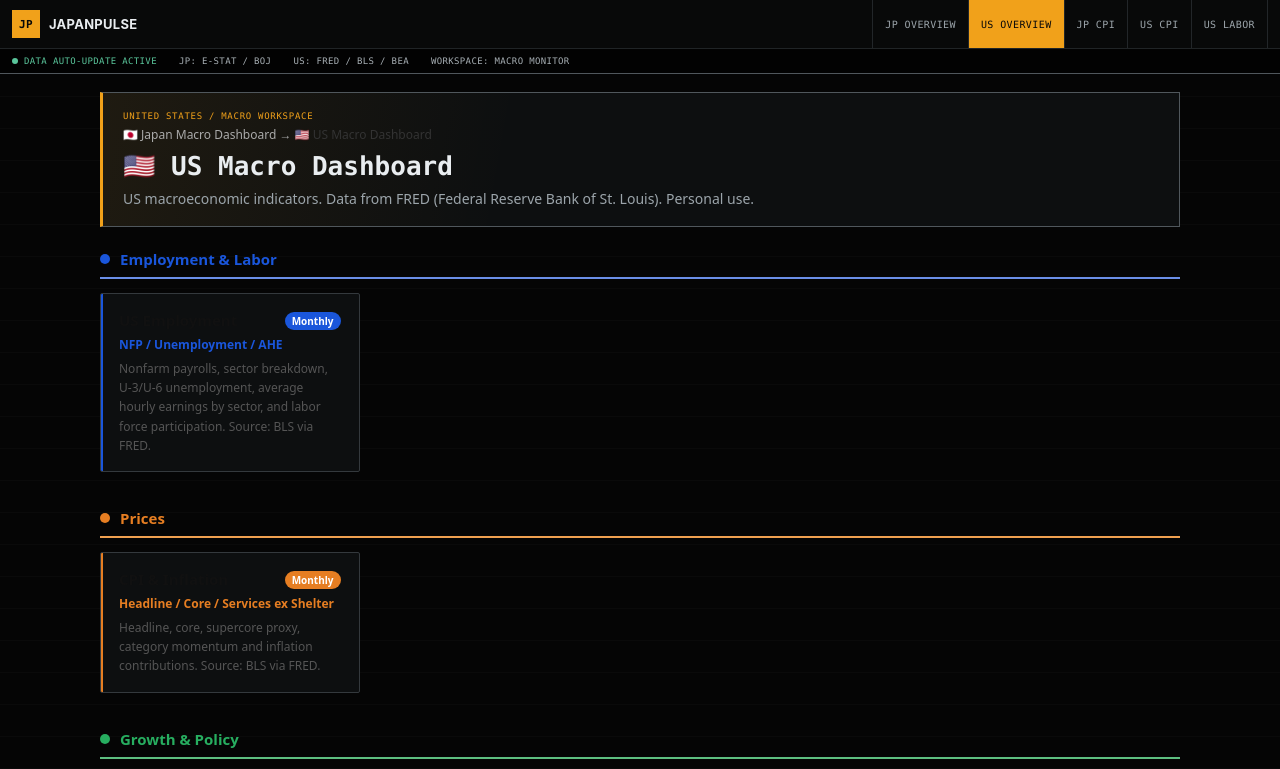
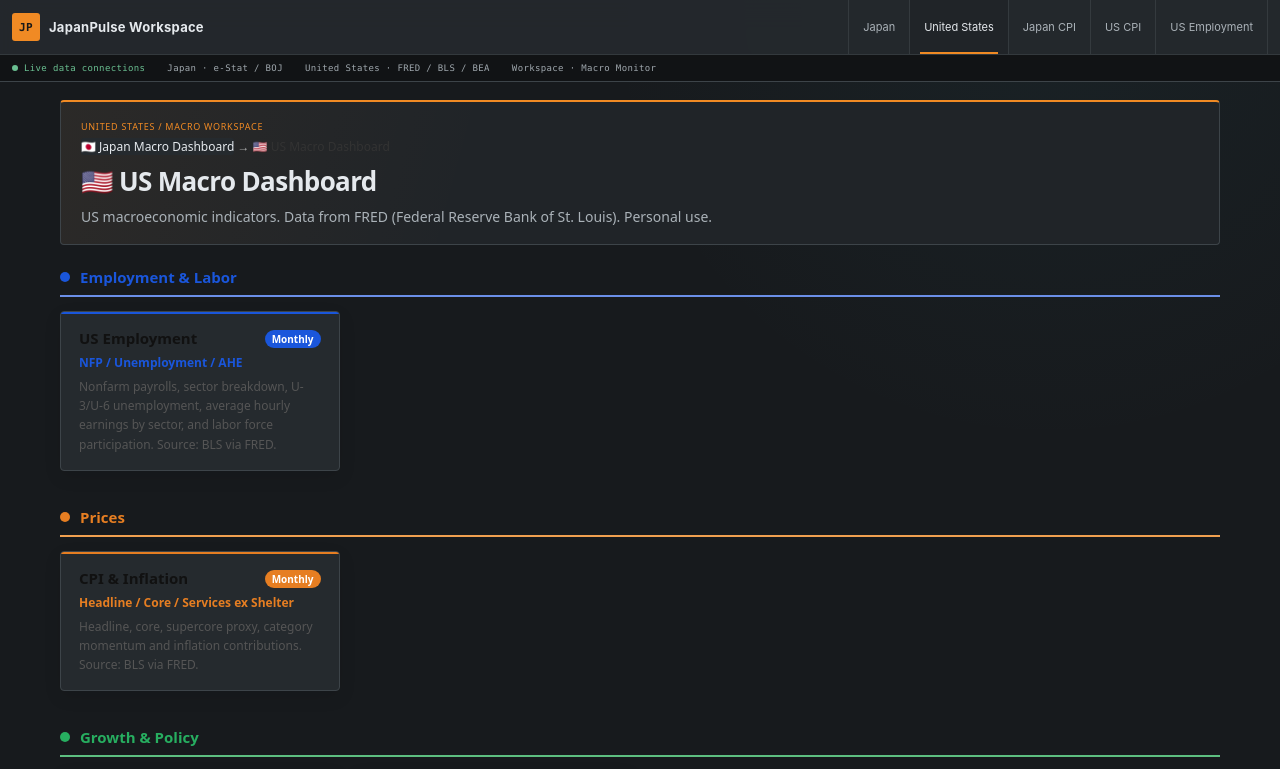
Before and after one commit to Hikky-fuji/japanpulse, a Next.js app: page /us in a window 1280 px wide. Shown: the top 769 px of the page. Built offline with nearby package versions, Linux system fonts and the light colour scheme.

Commit message:
Refine dashboard with Eikon-inspired workspace

```diff
--- a/app/components/ChartTheme.js
+++ b/app/components/ChartTheme.js
@@ -2,9 +2,9 @@
 
 import { Chart } from 'chart.js'
 
-Chart.defaults.color = '#9ca5ab'
-Chart.defaults.borderColor = '#34393d'
-Chart.defaults.font.family = 'ui-monospace, SFMono-Regular, Menlo, Monaco, Consolas, monospace'
+Chart.defaults.color = '#aab2b8'
+Chart.defaults.borderColor = '#3d4449'
+Chart.defaults.font.family = 'Inter, ui-sans-serif, system-ui, sans-serif'
 
 export default function ChartTheme() {
   return null
--- a/app/components/SiteChrome.js
+++ b/app/components/SiteChrome.js
@@ -6,13 +6,13 @@ import { usePathname } from 'next/navigation'
 const NAV_ITEMS = [
   {
     href: '/',
-    label: 'JP OVERVIEW',
+    label: 'Japan',
     match: path => !path.startsWith('/us') && !['/cpi', '/tokyo-cpi', '/ppi'].includes(path),
   },
-  { href: '/us', label: 'US OVERVIEW', match: path => path === '/us' || path === '/us-macro' },
-  { href: '/cpi', label: 'JP CPI', match: path => path === '/cpi' || path === '/tokyo-cpi' || path === '/ppi' },
+  { href: '/us', label: 'United States', match: path => path === '/us' || path === '/us-macro' },
+  { href: '/cpi', label: 'Japan CPI', match: path => path === '/cpi' || path === '/tokyo-cpi' || path === '/ppi' },
   { href: '/us/cpi', label: 'US CPI', match: path => path === '/us/cpi' },
-  { href: '/us/employment', label: 'US LABOR', match: path => path === '/us/employment' },
+  { href: '/us/employment', label: 'US Employment', match: path => path === '/us/employment' },
 ]
 
 export function SiteHeader() {
@@ -23,7 +23,7 @@ export function SiteHeader() {
       <div className="terminal-header__main">
         <Link className="terminal-brand" href="/">
           <span className="terminal-brand__mark">JP</span>
-          <span className="terminal-brand__name">JAPANPULSE</span>
+          <span className="terminal-brand__name">JapanPulse Workspace</span>
         </Link>
         <nav className="terminal-nav" aria-label="Primary navigation">
           {NAV_ITEMS.map(item => (
@@ -39,10 +39,10 @@ export function SiteHeader() {
       </div>
       <div className="terminal-statusbar">
         <div className="terminal-statusbar__inner">
-          <span className="terminal-statusbar__live">DATA AUTO-UPDATE ACTIVE</span>
-          <span>JP: E-STAT / BOJ</span>
-          <span>US: FRED / BLS / BEA</span>
-          <span>WORKSPACE: MACRO MONITOR</span>
+          <span className="terminal-statusbar__live">Live data connections</span>
+          <span>Japan · e-Stat / BOJ</span>
+          <span>United States · FRED / BLS / BEA</span>
+          <span>Workspace · Macro Monitor</span>
         </div>
       </div>
     </header>
@@ -52,8 +52,8 @@ export function SiteHeader() {
 export function SiteFooter() {
   return (
     <footer className="terminal-footer">
-      <span>JAPANPULSE · MACRO DATA WORKSPACE</span>
-      <span>PERSONAL RESEARCH USE</span>
+      <span>JapanPulse · Macro Data Workspace</span>
+      <span>Personal research use</span>
     </footer>
   )
 }
--- a/app/globals.css
+++ b/app/globals.css
@@ -1,16 +1,16 @@
 :root {
   color-scheme: dark;
-  --jp-black: #050505;
-  --jp-surface: #0d0f10;
-  --jp-surface-raised: #151819;
-  --jp-surface-hover: #1c2022;
-  --jp-line: #34393d;
-  --jp-line-strong: #50575c;
-  --jp-text: #e9edf0;
-  --jp-muted: #9ca5ab;
-  --jp-orange: #f1a11a;
-  --jp-blue: #56a7d8;
-  --jp-green: #5ac59b;
+  --jp-black: #171a1d;
+  --jp-surface: #202428;
+  --jp-surface-raised: #252a2e;
+  --jp-surface-hover: #2d3337;
+  --jp-line: #3d4449;
+  --jp-line-strong: #555d63;
+  --jp-text: #e5e9ed;
+  --jp-muted: #aab2b8;
+  --jp-orange: #f08a24;
+  --jp-blue: #42a9bc;
+  --jp-green: #6abf91;
   --jp-red: #ff6b6b;
 }
 
@@ -26,9 +26,8 @@ body {
   min-width: 320px;
   margin: 0;
   background:
-    linear-gradient(rgba(255, 255, 255, .018) 1px, transparent 1px),
+    radial-gradient(circle at 82% 0%, rgba(66, 169, 188, .055), transparent 28rem),
     var(--jp-black);
-  background-size: 100% 32px;
   color: var(--jp-text);
   font-family: Inter, ui-sans-serif, system-ui, -apple-system, BlinkMacSystemFont, "Segoe UI", sans-serif;
 }
@@ -48,15 +47,15 @@ a {
   position: sticky;
   z-index: 30;
   top: 0;
-  border-bottom: 1px solid var(--jp-line-strong);
-  background: rgba(9, 10, 10, .96);
+  border-bottom: 1px solid var(--jp-line);
+  background: rgba(37, 41, 45, .97);
   backdrop-filter: blur(14px);
 }
 
 .terminal-header__main {
   display: flex;
   width: min(1280px, calc(100% - 24px));
-  min-height: 48px;
+  min-height: 54px;
   margin: 0 auto;
   align-items: center;
   justify-content: space-between;
@@ -80,8 +79,9 @@ a {
   width: 28px;
   height: 28px;
   place-items: center;
+  border-radius: 3px;
   background: var(--jp-orange);
-  color: #080808;
+  color: #181818;
   font-family: ui-monospace, SFMono-Regular, Menlo, Monaco, Consolas, monospace;
   font-size: 11px;
   font-weight: 800;
@@ -103,18 +103,17 @@ a {
 .terminal-nav__link {
   display: flex;
   align-items: center;
-  border-right: 1px solid #222629;
-  padding: 0 12px;
+  position: relative;
+  border-right: 1px solid #343a3e;
+  padding: 0 14px;
   color: var(--jp-muted);
-  font-family: ui-monospace, SFMono-Regular, Menlo, Monaco, Consolas, monospace;
-  font-size: 10px;
-  letter-spacing: .04em;
+  font-size: 11px;
   text-decoration: none;
   white-space: nowrap;
 }
 
 .terminal-nav__link:first-child {
-  border-left: 1px solid #222629;
+  border-left: 1px solid #343a3e;
 }
 
 .terminal-nav__link:hover {
@@ -123,24 +122,34 @@ a {
 }
 
 .terminal-nav__link.is-active {
+  background: var(--jp-surface);
+  color: var(--jp-text);
+}
+
+.terminal-nav__link.is-active::after {
+  position: absolute;
+  right: 10px;
+  bottom: 0;
+  left: 10px;
+  height: 2px;
   background: var(--jp-orange);
-  color: #090909;
+  content: "";
 }
 
 .terminal-statusbar {
-  border-top: 1px solid #202426;
-  background: #020202;
+  border-top: 1px solid #33393d;
+  background: #111315;
 }
 
 .terminal-statusbar__inner {
   display: flex;
   width: min(1280px, calc(100% - 24px));
-  min-height: 24px;
+  min-height: 26px;
   margin: 0 auto;
   align-items: center;
   gap: 22px;
   overflow: hidden;
-  color: #a7afb4;
+  color: #9fa7ad;
   font-family: ui-monospace, SFMono-Regular, Menlo, Monaco, Consolas, monospace;
   font-size: 9px;
   letter-spacing: .04em;
@@ -173,7 +182,7 @@ a {
   justify-content: space-between;
   gap: 16px;
   border-top: 1px solid var(--jp-line);
-  color: #727b81;
+  color: #858e94;
   font-family: ui-monospace, SFMono-Regular, Menlo, Monaco, Consolas, monospace;
   font-size: 9px;
   letter-spacing: .04em;
@@ -193,6 +202,7 @@ a {
   margin-bottom: 12px !important;
   padding: 10px 12px !important;
   border: 1px solid var(--jp-line-strong) !important;
+  border-radius: 4px;
   background: var(--jp-surface) !important;
 }
 
@@ -203,7 +213,6 @@ a {
 }
 
 .dashboard-page h1 {
-  font-family: ui-monospace, SFMono-Regular, Menlo, Monaco, Consolas, monospace;
   letter-spacing: -.025em;
 }
 
@@ -221,7 +230,7 @@ a {
 }
 
 .dashboard-page td {
-  border-color: #272b2e !important;
+  border-color: #363c40 !important;
 }
 
 .dashboard-page [style*="background: rgb(255, 255, 255)"],
@@ -233,6 +242,7 @@ a {
 .dashboard-page [style*="background: rgb(250, 250, 250)"],
 .dashboard-page [style*="background:#fafafa"] {
   border-color: var(--jp-line) !important;
+  border-radius: 4px !important;
   background: var(--jp-surface-raised) !important;
 }
 
@@ -268,11 +278,11 @@ a {
 }
 
 .dashboard-page canvas {
-  filter: saturate(.9) brightness(1.08);
+  filter: saturate(.88) brightness(1.12);
 }
 
 .dashboard-hub {
-  width: min(1080px, calc(100% - 24px)) !important;
+  width: min(1160px, calc(100% - 24px)) !important;
   max-width: none !important;
   margin: 0 auto !important;
   padding: 18px 0 44px !important;
@@ -282,17 +292,17 @@ a {
 .dashboard-hub__hero {
   margin-bottom: 22px !important;
   padding: 18px 20px;
-  border: 1px solid var(--jp-line-strong);
-  border-left: 3px solid var(--jp-orange);
+  border: 1px solid var(--jp-line);
+  border-top: 2px solid var(--jp-orange);
+  border-radius: 4px;
   background:
-    linear-gradient(100deg, rgba(241, 161, 26, .08), transparent 38%),
+    linear-gradient(105deg, rgba(240, 138, 36, .055), transparent 36%),
     var(--jp-surface);
 }
 
 .dashboard-hub__eyebrow {
   margin-bottom: 5px;
   color: var(--jp-orange);
-  font-family: ui-monospace, SFMono-Regular, Menlo, Monaco, Consolas, monospace;
   font-size: 9px;
   letter-spacing: .08em;
   text-transform: uppercase;
@@ -300,7 +310,7 @@ a {
 
 .dashboard-hub h1 {
   color: var(--jp-text) !important;
-  font-family: ui-monospace, SFMono-Regular, Menlo, Monaco, Consolas, monospace;
+  letter-spacing: -.025em;
 }
 
 .dashboard-hub p {
@@ -327,7 +337,14 @@ a {
 
 .dashboard-hub button {
   border-color: var(--jp-line-strong) !important;
-  border-radius: 2px !important;
+  border-radius: 3px !important;
+  background: var(--jp-surface-raised) !important;
+  color: var(--jp-text) !important;
+}
+
+.dashboard-hub__hero a {
+  border-color: var(--jp-line-strong) !important;
+  border-radius: 3px !important;
   background: var(--jp-surface-raised) !important;
   color: var(--jp-text) !important;
 }
@@ -336,17 +353,19 @@ a {
   position: relative;
   overflow: hidden;
   border: 1px solid var(--jp-line) !important;
-  border-radius: 2px !important;
-  background: var(--jp-surface) !important;
-  box-shadow: none !important;
+  border-radius: 4px !important;
+  background: var(--jp-surface-raised) !important;
+  box-shadow: 0 6px 18px rgba(0, 0, 0, .09) !important;
 }
 
 .indicator-card::before {
   position: absolute;
   top: 0;
-  bottom: 0;
+  right: 0;
+  bottom: auto;
   left: 0;
-  width: 2px;
+  width: auto;
+  height: 2px;
   background: var(--card-accent, var(--jp-orange));
   content: "";
 }
@@ -354,7 +373,7 @@ a {
 .indicator-card:hover {
   border-color: var(--card-accent, var(--jp-orange)) !important;
   background: var(--jp-surface-hover) !important;
-  box-shadow: none !important;
+  box-shadow: 0 10px 24px rgba(0, 0, 0, .16) !important;
   transform: translateY(-1px);
 }
 
--- a/app/layout.js
+++ b/app/layout.js
@@ -5,7 +5,7 @@ import './globals.css'
 
 export const metadata = {
   title: {
-    default: 'JapanPulse Macro Terminal',
+    default: 'JapanPulse Macro Workspace',
     template: '%s | JapanPulse',
   },
   description: 'Japan macroeconomic indicators dashboard powered by e-Stat and Bank of Japan API',
--- a/app/us/cpi/page.module.css
+++ b/app/us/cpi/page.module.css
@@ -1,13 +1,13 @@
 .page {
-  --ink: #e9edf0;
-  --muted: #9ca5ab;
-  --line: #34393d;
-  --panel: #101214;
-  --canvas: #050505;
-  --navy: #101214;
-  --blue: #56a7d8;
-  --teal: #5ac59b;
-  --orange: #f1a11a;
+  --ink: #e5e9ed;
+  --muted: #aab2b8;
+  --line: #3d4449;
+  --panel: #202428;
+  --canvas: #171a1d;
+  --navy: #202428;
+  --blue: #42a9bc;
+  --teal: #6abf91;
+  --orange: #f08a24;
   --red: #ff6b6b;
   min-height: 100vh;
   background: var(--canvas);
@@ -60,13 +60,13 @@
   position: relative;
   overflow: hidden;
   border: 1px solid #50575c;
-  border-left: 3px solid var(--orange);
-  border-radius: 2px;
+  border-top: 2px solid var(--orange);
+  border-radius: 4px;
   padding: 22px 24px;
   color: white;
   background:
-    linear-gradient(100deg, rgba(241, 161, 26, .08), transparent 38%),
-    #0d0f10;
+    linear-gradient(105deg, rgba(240, 138, 36, .055), transparent 36%),
+    #202428;
   box-shadow: none;
 }
 
@@ -93,7 +93,7 @@
 .hero p {
   max-width: 670px;
   margin: 0;
-  color: #aab2b7;
+  color: #b4bbc0;
   font-size: 14px;
   line-height: 1.65;
 }
@@ -102,7 +102,7 @@
   justify-content: flex-start;
   flex-wrap: wrap;
   margin-top: 22px;
-  color: #9ca5ab;
+  color: #aab2b8;
   font-size: 11px;
 }
 
@@ -133,7 +133,8 @@
 }
 
 .kpiCard {
-  border-radius: 2px;
+  border-top: 2px solid #64717a;
+  border-radius: 4px;
   padding: 18px;
 }
 
@@ -226,7 +227,7 @@
 
 .panel {
   min-width: 0;
-  border-radius: 2px;
+  border-radius: 4px;
   padding: 18px;
 }
 
@@ -253,7 +254,7 @@
 }
 
 .insight {
-  border-radius: 2px;
+  border-radius: 4px;
   padding: 18px;
 }
 
@@ -305,10 +306,10 @@
   align-items: flex-start;
   gap: 12px;
   margin-top: 14px;
-  border-color: #66532d;
-  border-radius: 2px;
+  border-color: #69543a;
+  border-radius: 4px;
   padding: 14px 16px;
-  background: #1a1710;
+  background: #2b261f;
 }
 
 .noticeIcon {
@@ -317,9 +318,9 @@
   width: 26px;
   height: 26px;
   place-items: center;
-  border-radius: 2px;
-  background: #3c301b;
-  color: #f1a11a;
+  border-radius: 3px;
+  background: #4a3825;
+  color: #f0a252;
   font-weight: 800;
 }
 
@@ -410,7 +411,7 @@
 .stateCard {
   max-width: 520px;
   border: 1px solid var(--line);
-  border-radius: 2px;
+  border-radius: 4px;
   padding: 28px;
   background: var(--panel);
 }
```
Also changed, not shown: app/us/cpi/page.js (+4 -4 lines).
